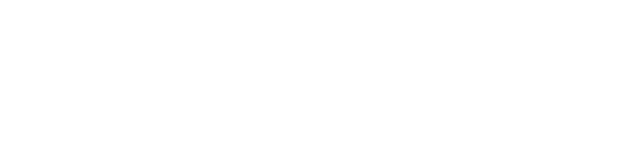
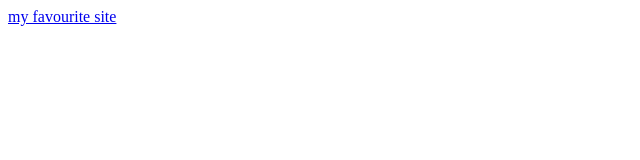
Before and after one commit to AndriyVN/practise01, a plain HTML site: page index.html in a window 1280 px wide. Shown: the whole page, without its empty margins (0-640 px from the left). Drawn offline with Linux system fonts and the light colour scheme.

Commit message:
Initial commit

```diff
--- a/index.html
+++ b/index.html
@@ -4,6 +4,6 @@
         <title> </title>
     </head>
     <body>
-
+<a href="www.google.com.ua">my favourite site</a>
     </body>
 </html>
```
